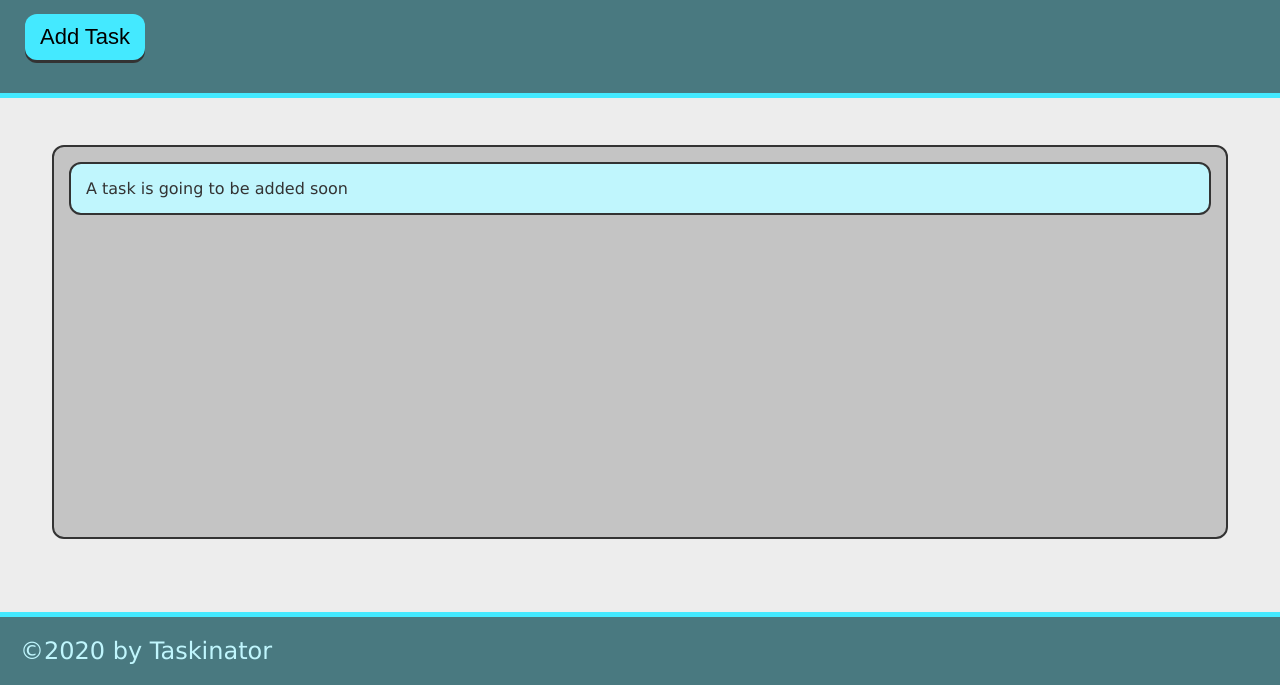
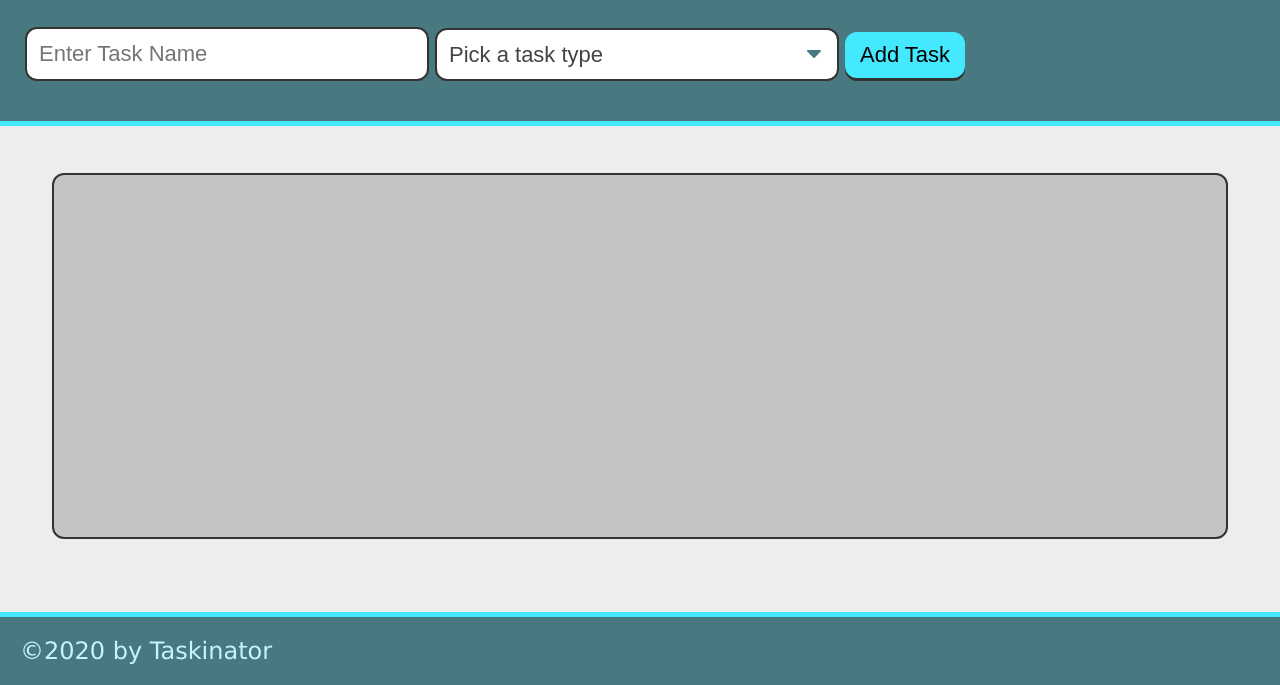
Before and after one commit to TavianJD/Taskinator, a plain HTML site: page index.html in a window 1280 px wide. Shown: the part 115-800 px from the top of the page. Drawn offline with Linux system fonts and the light colour scheme.

Commit message:
added the form to the HTML

```diff
--- a/assets/js/script.js
+++ b/assets/js/script.js
@@ -1,6 +1,6 @@
 var buttonEl = document.querySelector("#save-task");
+
 var tasksToDoEl = document.querySelector("#tasks-to-do");
-
 var createTaskHandler = function() {
     var listItemEl = document.createElement("li");
     listItemEl.className = "task-item";
--- a/index.html
+++ b/index.html
@@ -12,14 +12,33 @@
     <header>
         <h1 class="page-title">Taskinator</h1>
         <p>Click the button below to add a new task!</p>
-        <button class="btn" id="save-task">Add Task</button>
+
+        <form id="task-form">
+
+            <div class="form-group">
+                <input type="text" name="task-name" placeholder="Enter Task Name" />
+            </div>
+
+            <div class="form-group">
+                <select name="task-type" class="select-dropdown">
+                  <option value="" disabled selected>Pick a task type</option>
+                  <option value="Gym">Gym</option>
+                  <option value="School">School</option>
+                  <option value="Life">Life</option>
+                </select>
+              </div>
+
+            <div class="form-group">
+                <button class="btn" id="save-task">Add Task</button>
+            </div>
+        </form>
     </header>
 
     <main class="page-content">
         <section class="task-list-wrapper">
             <h2 class="list-title"></h2>
             <ul class="task-list" id="tasks-to-do">
-                <li class="task-item">A task is going to be added soon</li>
+
 
             </ul>
         </section>
```
